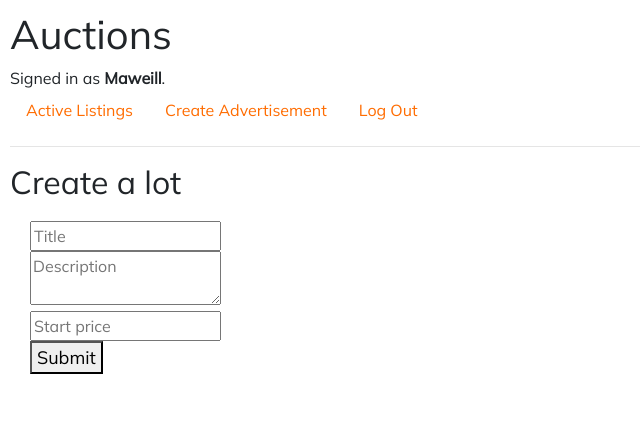
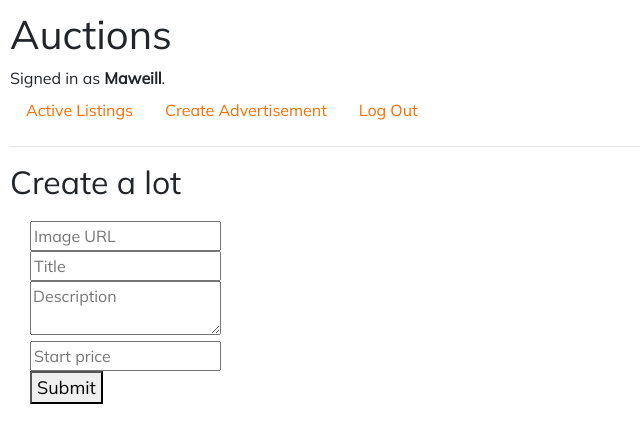
Before and after one commit to DuLovell/Project2, a Django app: page /create in a window 1280 px wide. Shown: the top 443 px of the page, without its empty margins (0-640 px from the left). Run offline with Django 3.2, Linux system fonts and the light colour scheme; a user stored in the database is signed in; some libraries are stand-ins or nearby versions.

Commit message:
Add 'Comments' section full func (now can write comments from advert page)

```diff
--- a/auctions/models.py
+++ b/auctions/models.py
@@ -10,6 +10,7 @@ class User(AbstractUser):
 
 class Advert(models.Model):
 	title = models.CharField(max_length=32)
+	image = models.URLField(max_length=200)
 	description = models.TextField(max_length=1024)
 	active = models.BooleanField(default=True)
 	created = models.DateTimeField(auto_now_add=True)
--- a/auctions/templates/auctions/create.html
+++ b/auctions/templates/auctions/create.html
@@ -9,6 +9,7 @@ Create New Lot
 <h2>Create a lot</h2>
 <form action="create" method="post" style="margin: 20px">
 	{% csrf_token %}
+	<input type="url" name="image" placeholder="Image URL"><br>
 	<input type="text" name="title" placeholder="Title"><br>
 	<textarea name="description" placeholder="Description"></textarea><br>
 	<input type="number" step="0.01" min=0 name="price" placeholder="Start price"><br>
--- a/auctions/views.py
+++ b/auctions/views.py
@@ -5,7 +5,7 @@ from django.shortcuts import render, redirect
 from django.urls import reverse
 from django.contrib.auth.decorators import login_required
 
-from .models import User, Advert, Bid
+from .models import User, Advert, Bid, Comment
 
 
 def index(request):
@@ -76,10 +76,11 @@ def create(request):
         return render(request, "auctions/create.html")
     elif request.method == "POST":
         title = request.POST.get("title")
+        image_url = request.POST.get("image")
         description = request.POST.get("description")
         price = request.POST.get("price")
 
-        ad = Advert(title=title, description=description)
+        ad = Advert(title=title, description=description, image=image_url)
         ad.save()
         bid = Bid(user=user, amount=price, advertisement=ad)
         bid.save()
@@ -97,6 +98,12 @@ def advertisement(request, id):
         ad.active = False
         ad.save()
 
+    if request.GET.get("comment"):
+        text = request.GET.get("comment")
+        new_comment = Comment(user=user, text=text, advertisement=ad)
+        new_comment.save()
+
+
     if request.method == "POST":
         new_amount = request.POST.get("amount")
         bid = Bid(user=user, amount=new_amount, advertisement=ad)
```
Also changed, not shown: auctions/templates/auctions/advertisement.html (+10 -2 lines), db.sqlite3.
